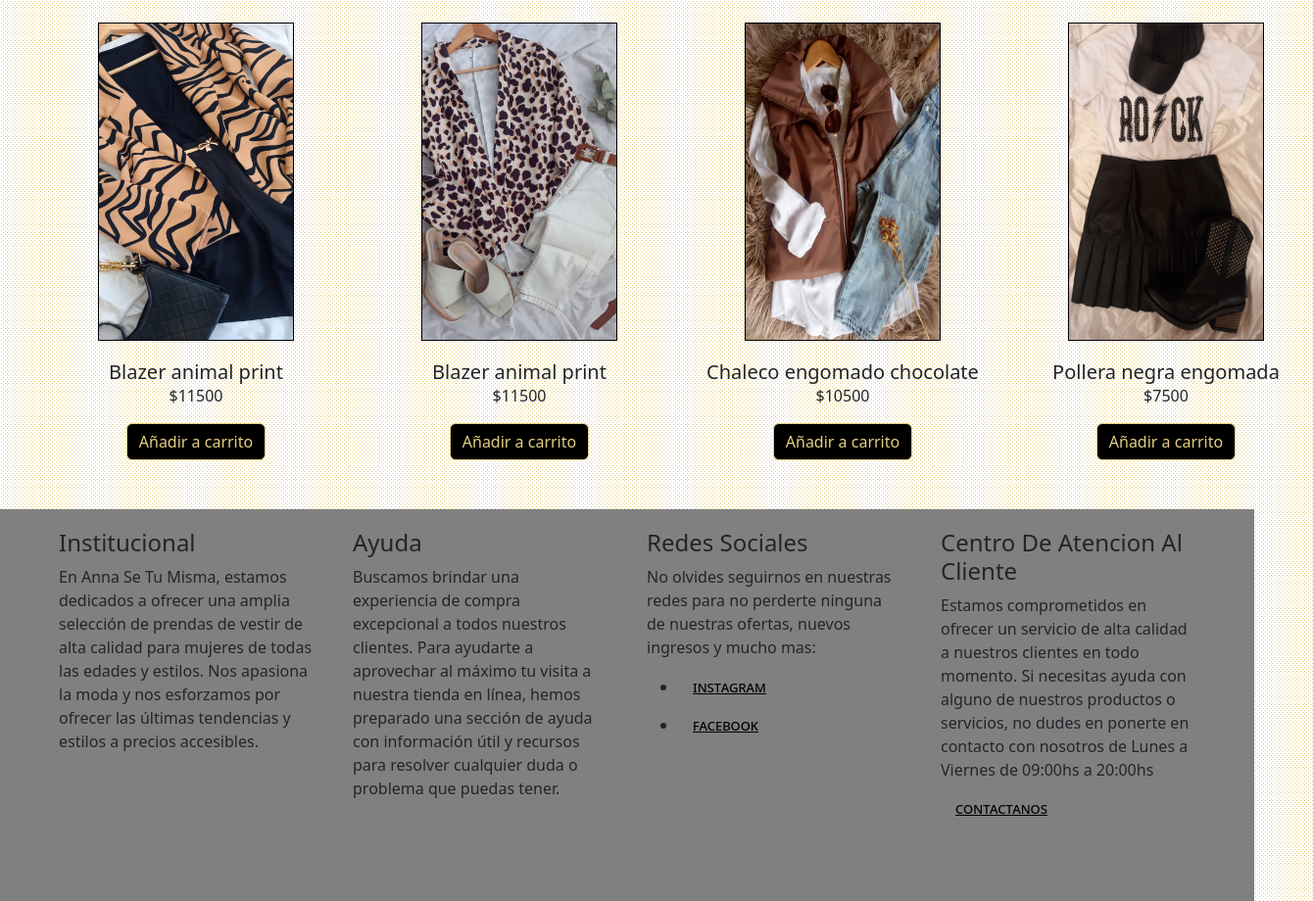
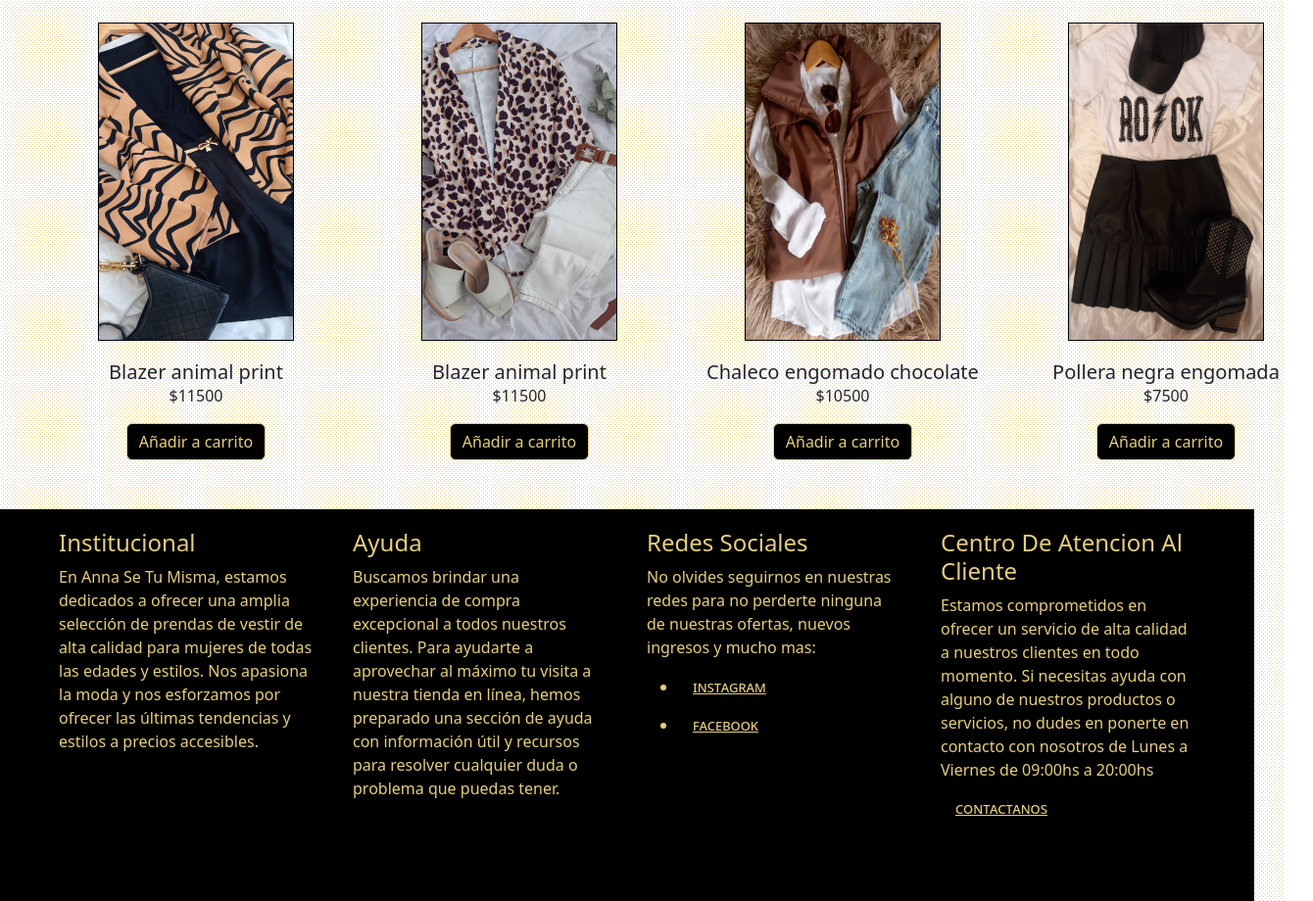
Before and after one commit to Facundor468/Anna-store, a plain HTML site: page html/tienda.html in a window 1280 px wide. Shown: the part 712-1632 px from the top of the page at 98% size, 1340 px wide, since content can reach past the window. Drawn offline with nearby package versions, Linux system fonts and the light colour scheme; a web font is replaced by a local one.

Commit message:
Last-Commit

```diff
--- a/scss/_index.scss
+++ b/scss/_index.scss
@@ -3,6 +3,7 @@
     height: 325px;
     margin: 20px;
     border: 1px solid black;
+    justify-items: center;
 }
 
 .imagenes-inicio {
--- a/scss/_tienda.scss
+++ b/scss/_tienda.scss
@@ -3,4 +3,5 @@
     grid-template-columns: 300px 300px 300px 300px;
     margin: 50px 0 0 50px;
     gap: 30px;
+    justify-items: center;
 }
--- a/scss/style.scss
+++ b/scss/style.scss
@@ -80,7 +80,7 @@ header {
 }
 
 .pie {
-    background-color: grey;
+    background-color: black;
     display: flex;
     justify-content: center;
     height: 400px;
@@ -90,9 +90,10 @@ header {
         width: 300px;
         height: 300px;
         padding: 20px;
+        color: #E5CE80;
 
         .link {
-            color: #000000;
+            color: #E5CE80;
             display: flex;
             font-variant: all-petite-caps;
             margin: 15px;
@@ -121,6 +122,7 @@ header {
     margin: 20px;
     border: 1px solid black;
     transition: 0.3s ease all;
+    justify-items: center;
 }
 
 .imagenes img:hover{
@@ -133,6 +135,7 @@ header {
     grid-template-columns: 300px 300px 300px;
     gap: 30px;
     margin: 50px 0 0 200px;
+    justify-items: center;
 }
 
 /* ------------------------------------------------------------------------------------------------------------------------------- */
```
Also changed, not shown: scss/style.css, 1 other file.
